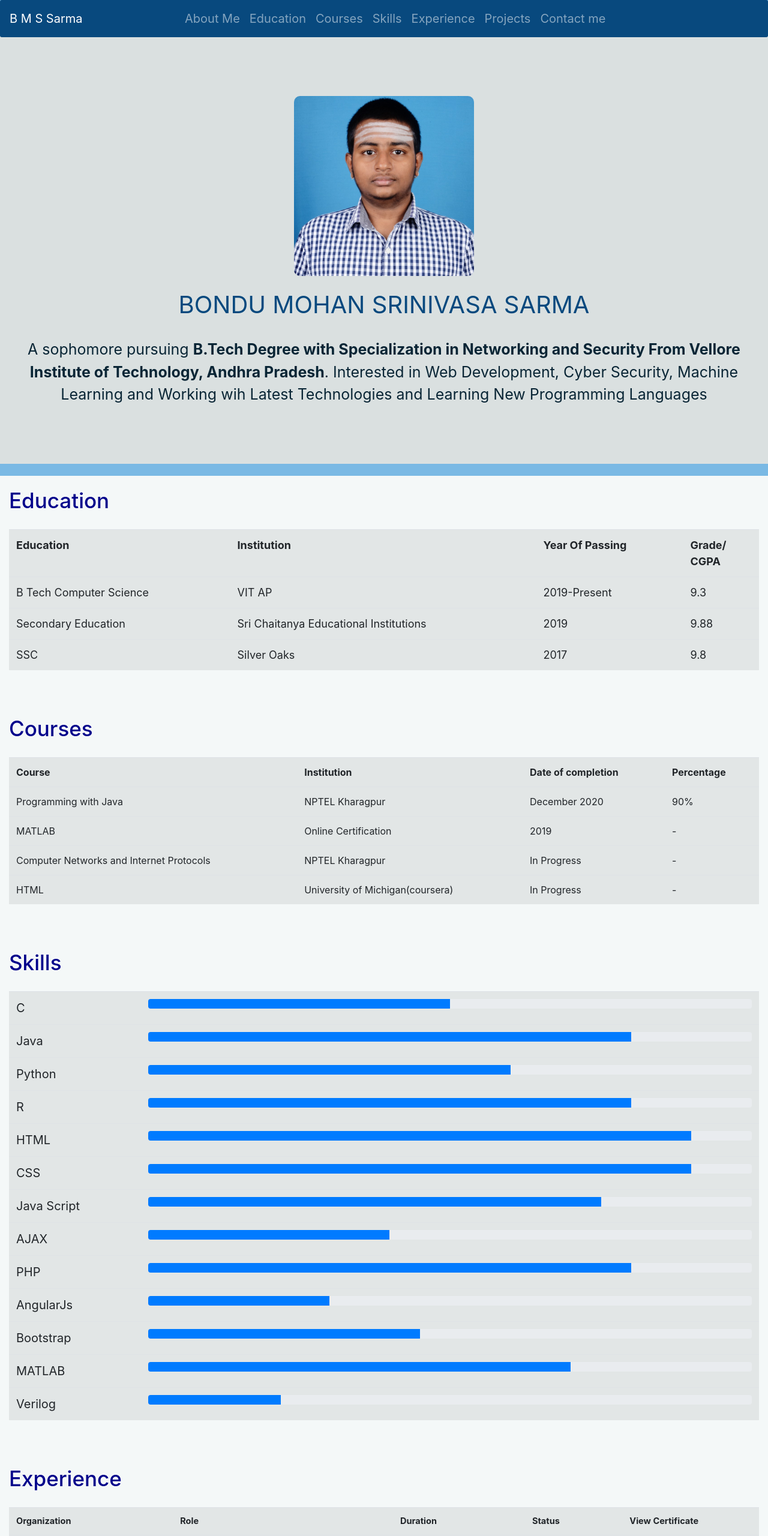
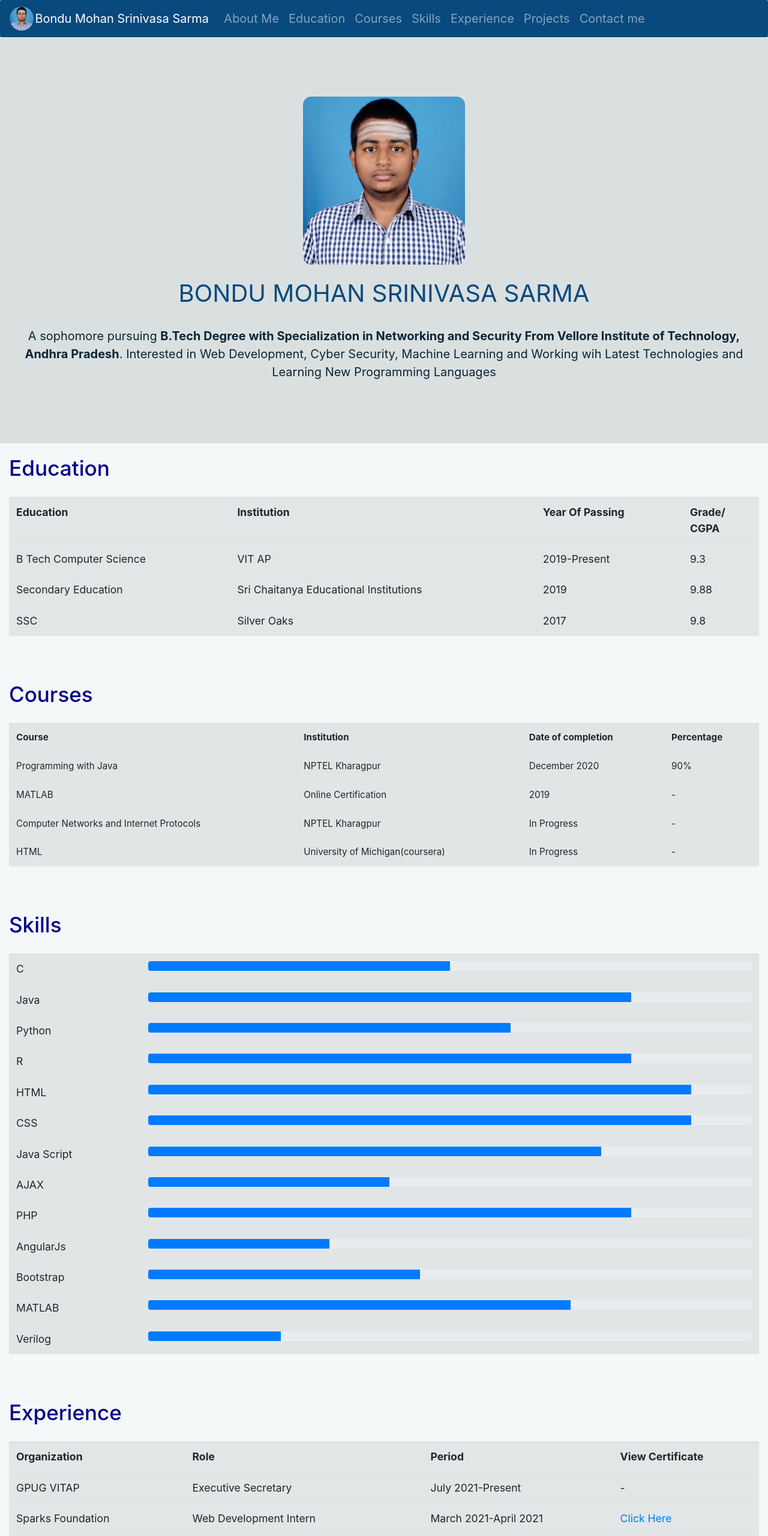
Before and after one commit to BonduMohanSrinivasaSarma/BonduMohanSrinivasaSarma.github.io, a plain HTML site: page index.html in a window 1280 px wide. Shown: the top 2560 px of the page at 60% size. Drawn offline with nearby package versions, Linux system fonts and the light colour scheme.

Commit message:
Update index.html

```diff
--- a/index.html
+++ b/index.html
@@ -2,9 +2,9 @@
 <html lang="en">
 <head>
 	<meta charset="UTF-8">
+	<meta name="author" content="Bondu Mohan Srinivasa Sarma">
+	<meta name="keywords" content="Bondu Mohan Srinivasa Sarma,Bondu,Mohan,srinivasa,sarma,Srinivasa,srinivasa,SRINIVASA,MOHAN,BONDU,MOHAN,B M S SARMA,BonduMohanSrinivasaSarma,">
 	<meta name="description" content="A sophomore pursuing B.Tech Degree with Specialization in Networking and Security From Vellore Institute of Technology, Andhra Pradesh.Interested in Web Development, Cyber Security, Machine Learning and Working wih Latest Technologies and Learning New Programming Languages">
-	<meta name="keywords" content="VITAP,VIT,Vellore Institue of Technology,Andhra Pradesh,Bondu Mohan Srinivasa Sarma,github,Bondu,Mohan,srinivasa,sarma,Srinivasa,srinivasa,SRINIVASA,MOHAN,BONDU,MOHAN,B M S SARMA,BonduMohanSrinivasaSarma,bondu mohan srinivasa sarma">
-	<meta name="author" content="Bondu Mohan Srinivasa Sarma">
 	<meta http-equiv="X-UA-Compatible" content="IE=edge">
 	<meta name="viewport" content="width=device-width, initial-scale=1.0">
 	<title>Bondu Mohan Srinivasa Sarma</title>
@@ -16,21 +16,28 @@
 	<link rel="stylesheet" href="https://cdnjs.cloudflare.com/ajax/libs/font-awesome/4.7.0/css/font-awesome.min.css">
 	<link rel="stylesheet" href="https://maxcdn.bootstrapcdn.com/bootstrap/4.0.0/css/bootstrap.min.css" integrity="sha384-Gn5384xqQ1aoWXA+058RXPxPg6fy4IWvTNh0E263XmFcJlSAwiGgFAW/dAiS6JXm" crossorigin="anonymous">
 	<link rel="shortcut icon" type="image/jpg" href="photo.jfif"/>
+	<link rel="stylesheet" href="https://unpkg.com/aos@next/dist/aos.css" />
+	<script>
+		AOS.init();
+	</script>
 	<style>
 		table
 		{
-			table-layout:auto;
+			table-layout:initial;
 		}
 	</style>
 </head>
-<body style="background-color: rgb(122, 185, 228);">
-	<div class="container">
-		<nav class="navbar navbar-expand-md navbar-dark fixed-top" style="background-color: #08497e; border-radius: 3px; margin-top:0.2px;">
-			<a class="navbar-brand" href='#'>B M S Sarma</a>
+<body  style="background-color: rgb(218, 224, 224);">
+	<div class="container-fluid">
+		<div class="row">
+		    <div class="col-lg col-md col-xs col-xl">
+				<nav class="navbar container-fluid navbar-expand-md navbar-expand-sm navbar-expand-lg navbar-expand-xl navbar-dark fixed-top" style="background-color: #08497e; border-radius: 3px; margin-top:0.2px;">
+					<img src="photo.jfif" width="40" height="40" style="border-radius: 30px;">
+					<a class="navbar-brand" style="padding-left: 0.3vh;" href='#'>Bondu Mohan Srinivasa Sarma</a>
 					<button class="navbar-toggler" type="button" data-toggle="collapse" data-target="#collnav">
 						<span class="navbar-toggler-icon"></span>
 					</button>
-			<div  class="collapse navbar-collapse justify-content-center" style="padding-right: 100px; color: cornsilk; font-size: 20px;" id="collnav">
+					<div  class="collapse navbar-collapse justify-content-center" style="padding-right: 180px; color: cornsilk; font-size: 20px;" id="collnav">
 						<ul class="navbar-nav">
 							<li class="nav-item"><a class="nav-link" href="#About">About Me</a></li>
 							<li class="nav-item"><a class="nav-link" href="#Education">Education</a></li>
@@ -43,26 +50,34 @@
 					</div>
 				</nav>
 			</div>
+		</div>
+	</div>
 	<p id="About"></p>
-	<div class="container-fluid d1" id="About">
-		<img src="photo.jfif" style="margin-left: auto; margin-right: auto; display: block; border-radius: 10px;" alt="Cinque Terre" width="300px"><br>
+	<div class="container-fluid d1" id="About" style="padding-bottom: 6vh;">
+		<div class="row">
+			<div class="col-lg col-md col-xs col-xl">
+		        <img src="photo.jfif" style="margin-left: auto; margin-right: auto; display: block; border-radius: 14px;" alt="Cinque Terre" width="270px" height="280px"><br>
 		        <h1 style="font-size:40px; text-align:center; color: #08497e;" class="display-3"><b>BONDU MOHAN SRINIVASA SARMA</b></h1><br>
-		<p class="text-center" style="font-size: 25px; color: rgb(9, 37, 53);">A sophomore pursuing <strong>B.Tech Degree with Specialization in Networking and Security From Vellore Institute of Technology, Andhra Pradesh</strong>. Interested in Web Development, Cyber Security, Machine Learning and Working wih Latest Technologies and Learning New Programming Languages </p>
+		        <p class="text-center" style="font-size: 2.5vh; color: rgb(9, 37, 53);">A sophomore pursuing <strong>B.Tech Degree with Specialization in Networking and Security From Vellore Institute of Technology, Andhra Pradesh</strong>. Interested in Web Development, Cyber Security, Machine Learning and Working wih Latest Technologies and Learning New Programming Languages </p>
 	        </div>
-
-	<div class="container-fluid" style="margin-top:20px; padding-top: 20px; background-color:rgb(244, 248, 248);">
-		<div id="Education">
-			<h2 style="font-size: 35px; padding-bottom: 19px; color: darkblue;">Education</h2>
-			<table class="table table-hover table-active thead-dark" style="font-size: 18px; background-color: none;">
+	   </div>
+    </div>
+	<div style="padding-top: 1.8vh;" id="Education"></div>
+	<div class="container-fluid" style="margin-top:2vw; padding-top: 20px; background-color:rgb(244, 248, 248);">
+			<div class="row">
+				<div data-aos="fade-in" class="col-lg col-md col-xs col-xl">
+					    <h2 style="font-size:2.2em; padding-bottom: 19px; color: darkblue;">Education</h2>
+						<table class="table table-hover table-active thead-dark" style="font-size: 2.2vh; background-color: none;">
 							<tr><th>Education</th><th>Institution</th><th>Year Of Passing</th><th>Grade/<br>CGPA</th></tr>
 							<tr><td>B Tech Computer Science</td><td>VIT AP</td><td>2019-Present</td><td>9.3</td></tr>
 							<tr><td>Secondary Education</td><td>Sri Chaitanya Educational Institutions</td><td>2019</td><td>9.88</td></tr>
 							<tr><td>SSC</td><td>Silver Oaks</td><td>2017</td><td>9.8</td></tr>
 				        </table>
 				</div>
-		<div id="Courses" style="padding-top:60px;">
+			</div>
+		<div data-aos="zoom-in-up" id="Courses" style="padding-top:60px;">
 			<h2 style="font-size: 35px; padding-bottom: 19px; color: darkblue;">Courses</h2>
-			<table class="table table-hover table-active thead-dark" style="font-size: 2vh; background-color: none;">
+			<table class="table table-hover table-active thead-dark" style="font-size: 1.9vh; background-color: none;">
 				<tr><th>Course</th><th>Institution</th><th>Date of completion</th><th>Percentage</th></tr>
 				<tr><td>Programming with Java</td><td>NPTEL Kharagpur</td><td>December 2020</td><td>90%</td></tr>
 				<tr><td>MATLAB</td><td>Online Certification</td><td>2019</td><td>-</td></tr>
@@ -70,9 +85,9 @@
 				<tr><td>HTML</td><td>University of Michigan(coursera)</td><td>In Progress</td><td>-</td></tr>
 			</table>
 		</div>
-		<div id="Skills" style="padding-top:60px;">
+		<div id="Skills" data-aos="zoom-in-up" style="padding-top:60px;">
 			<h2 style="font-size: 35px; padding-bottom: 19px; color: darkblue;">Skills</h2>
-			<table class="table table-hover table-active thead-dark" style="font-size: 20px; background-color: none;">
+			<table class="table table-hover table-active thead-dark" style="font-size: 2.2vh; background-color: none;">
 				<tr><td style="margin-left: auto; width: 220px;">C</td><td><div class="progress "><div class="progress-bar" style="width: 50%;"></div></div></td></tr>
                 <tr><td style="margin-left: auto;">Java</td><td><div class="progress "><div class="progress-bar" style="width: 80%;"></div></div></td></tr>
                 <tr><td style="margin-left: auto;">Python</td><td><div class="progress "><div class="progress-bar" style="width: 60%;"></div></div></td></tr>
@@ -88,16 +103,17 @@
 				<tr><td style="margin-left: auto;">Verilog</td><td><div class="progress "><div class="progress-bar" style="width: 22%;"></div></div></td></tr>
 			</table>
 		</div>
-		<div id="Experience" style="padding-top:60px;">
+		<div id="Experience" data-aos="fade-in-up" style="padding-top:60px;">
 			<h2 style="font-size: 35px; padding-bottom: 19px; color: darkblue;">Experience</h2>
-			<table class="table table-hover table-active thead-dark" style="font-size: 1.82vh; background-color: none;">
-				<tr><th>Organization</th><th>Role</th><th>Duration</th><th>Status</th><th>View Certificate</th></tr>
-				<tr><td>Sparks Foundation</td><td>Web Development Intern</td><td>1 Month</td><td>Completed</td><td><a target="_blank" href="Sparks.png">Click Here</a></td></tr>
-				<tr><td>Learn Electronics</td><td>Wix Web Development Intern</td><td>1 Month</td><td>Completed</td><td><a target="_blank" href="Mohan Internship Certificate.pdf">Click Here</a></td></tr>
-				<tr><td>Toast Masters VITAP</td><td>Club Member</td><td>1 Year 4 Months</td><td>Completed</td><td>-</td></tr>
+			<table class="table table-hover table-active thead-dark" style="font-size: 2.2vh; background-color: none;">
+				<tr><th>Organization</th><th>Role</th><th>Period</th><th>View Certificate</th></tr>
+				<tr><td>GPUG VITAP</td><td>Executive Secretary</td><td>July 2021-Present</td><td>-</td></tr>
+				<tr><td>Sparks Foundation</td><td>Web Development Intern</td><td>March 2021-April 2021</td><td><a target="_blank" href="Sparks.png">Click Here</a></td></tr>
+				<tr><td>Learn Electronics</td><td>Wix Web Development Intern</td><td>March 2021-April 2021</td><td><a target="_blank" href="Mohan Internship Certificate.pdf">Click Here</a></td></tr>
+				<tr><td>Toast Masters VITAP</td><td>Club Member</td><td>Aug 2019-Dec 2021</td><td>-</td></tr>
 			</table>
 		</div>
-		<div id="Projects" style="padding-top:60px; padding-bottom:20px;">
+		<div id="Projects" data-aos="flip-up" style="padding-top:60px; padding-bottom:20px;">
 			<h2 style="font-size: 35px; padding-bottom: 19px; color: darkblue;">Projects</h2>
 			<table class="table table-hover table-active thead-dark" style="font-size: 2.2vh; background-color: none;">
 				<tr><th>Title</th><th>Description</th><th>Link</th></tr>
@@ -110,12 +126,20 @@
 		    <h2 style="font-size: 35px; padding-bottom: 19px;text-align: center; color: darkblue;">Contact Me</h2>
 			<div class="d-flex justify-content-center">
 			    <a target="_blank" style="border: none;" href="https://github.com/BonduMohanSrinivasaSarma" class="btn btn-social-icon btn-github"><span class="fa fa-github"></span></a>
-			    <a target="_blank" href="https://www.facebook.com/mohan.srinivasasarma" class="btn btn-social-icon btn-facebook"><span class="fa fa-facebook"></span></a>
-                <a target="_blank" href="mailto:srinivasabondu@gmail.com" class="btn btn-social-icon btn-google"><span class="fa fa-google"></span></a>
-                <a target="_blank" href="https://www.linkedin.com/in/bondu-mohan-srinivasa-sarma-a95a44207" class="btn btn-social-icon btn-linkedin"><span class="fa fa-linkedin"></span></a>
+			    <a target="_blank" style="border: none;" href="https://www.facebook.com/mohan.srinivasasarma" class="btn btn-social-icon btn-facebook"><span class="fa fa-facebook"></span></a>
+                <a target="_blank" style="border: none;" href="mailto:srinivasabondu@gmail.com" class="btn btn-social-icon btn-google"><span class="fa fa-google"></span></a>
+                <a target="_blank" style="border: none;" href="https://www.linkedin.com/in/bondu-mohan-srinivasa-sarma-a95a44207" class="btn btn-social-icon btn-linkedin"><span class="fa fa-linkedin"></span></a>
 			</div><br>
+			<p class="text-center" style="font-size:20px">Designed by Bondu Mohan Srinivasa Sarma</p>
 			<p class="text-center" style="font-size: 20px;">&copy; Bondu Mohan Srinivasa Sarma 2021</p>
+
 	</div>
+
+	<script src="https://unpkg.com/aos@next/dist/aos.js"></script>
+  <script>
+    AOS.init();
+  </script>
+
 </body>
 
 </html>
```
Lines whose indentation alone changed are shown as unchanged.
